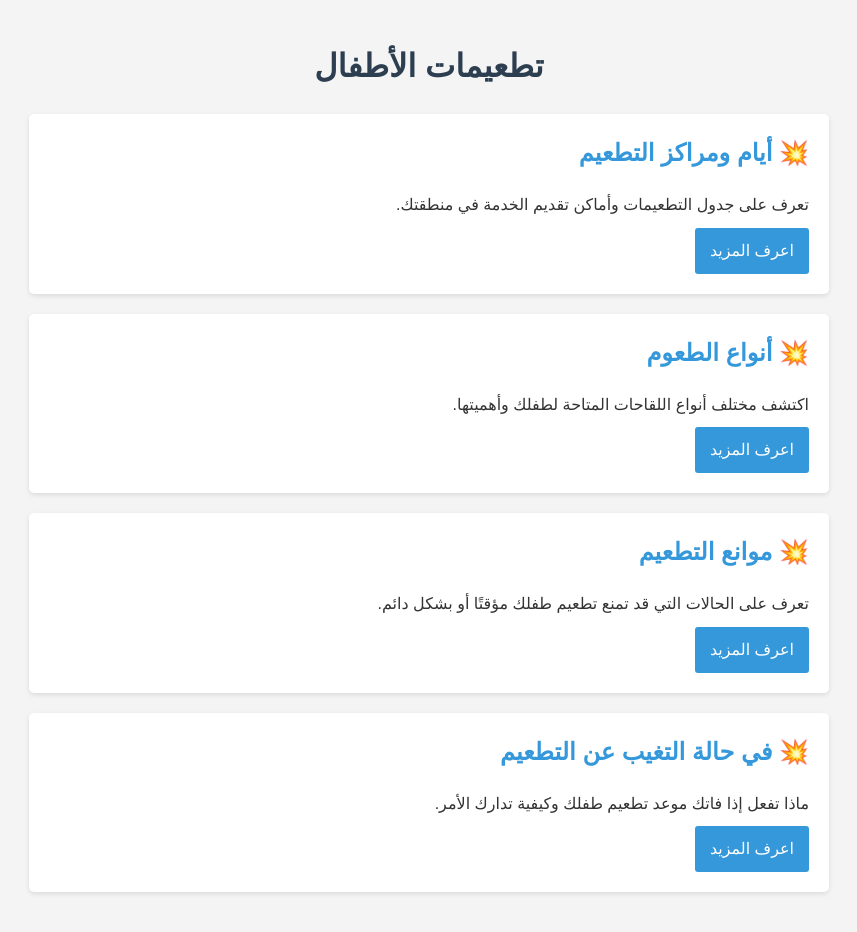
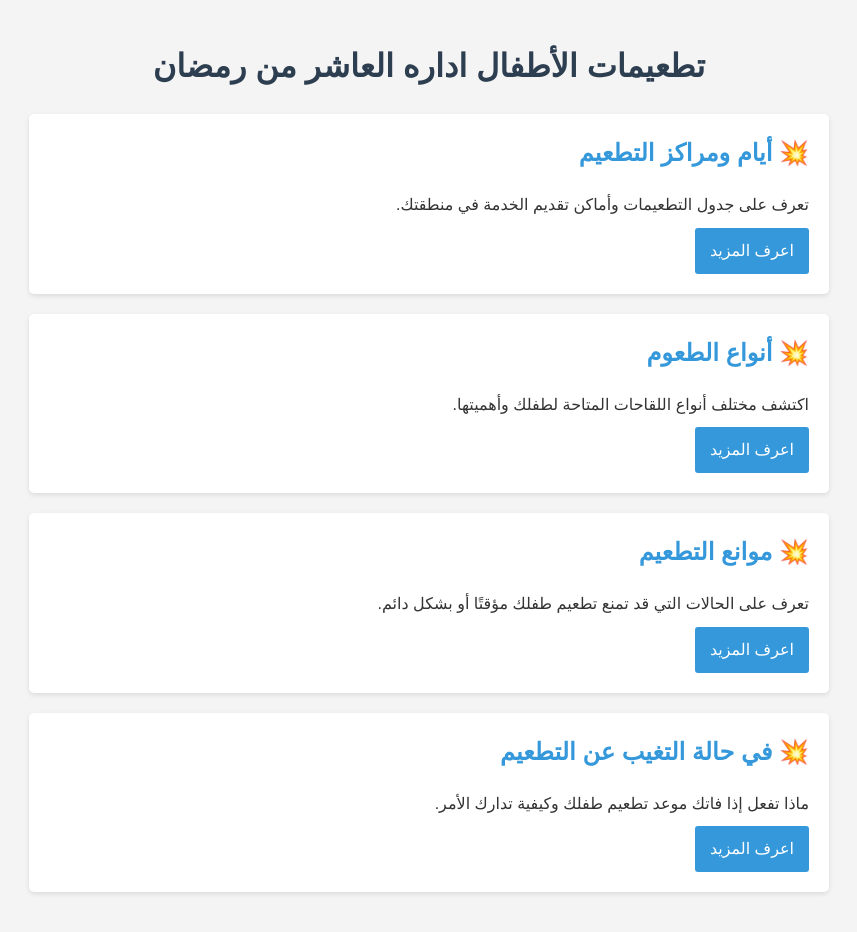
Before and after one commit to 10th-health/ChildVaccines4, a plain HTML site: page index.html in a window 1280 px wide. Shown: the whole page, without its empty margins (211-1068 px from the left). Drawn offline with Linux system fonts and the light colour scheme.

Commit message:
Update index.html

```diff
--- a/index.html
+++ b/index.html
@@ -47,7 +47,7 @@
     </style>
 </head>
 <body>
-    <h1>تطعيمات الأطفال</h1>
+    <h1> تطعيمات الأطفال اداره العاشر من رمضان</h1>
 
     <div class="card">
         <h2>💥 أيام ومراكز التطعيم</h2>
```
